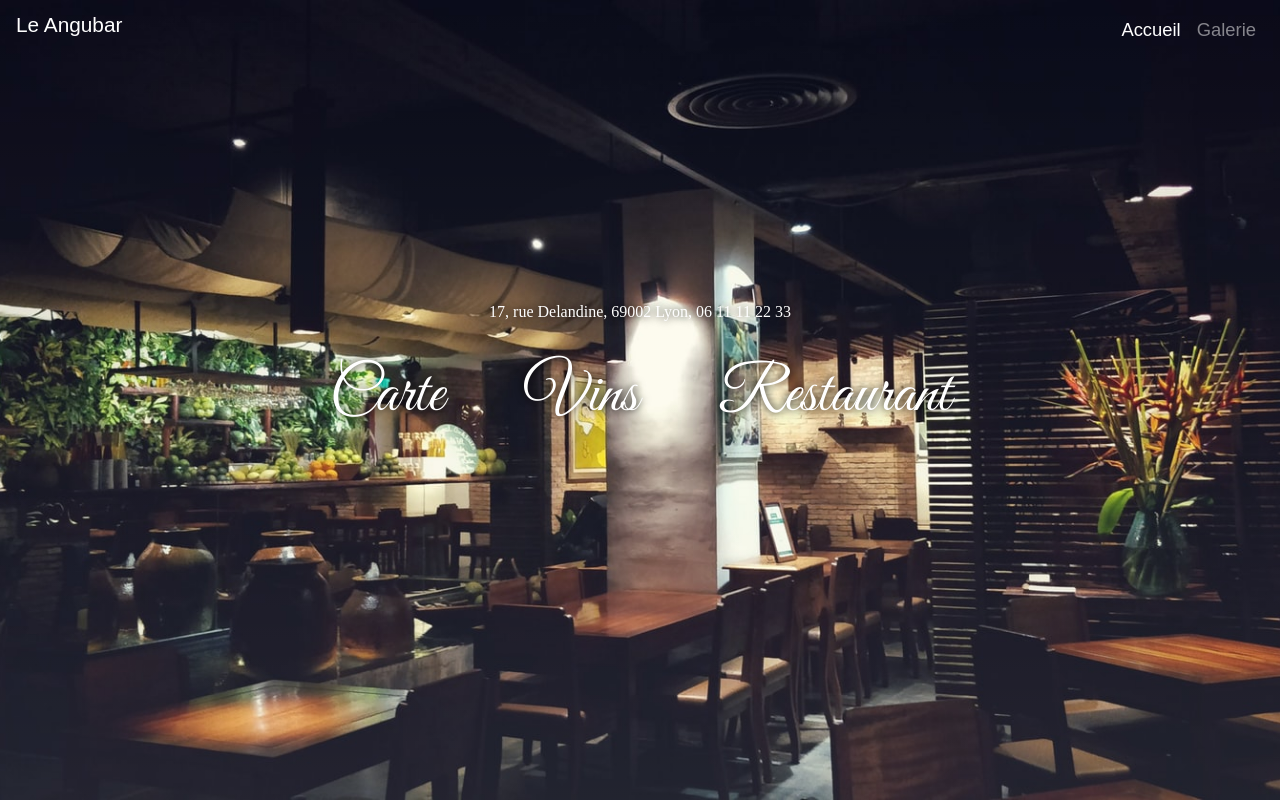
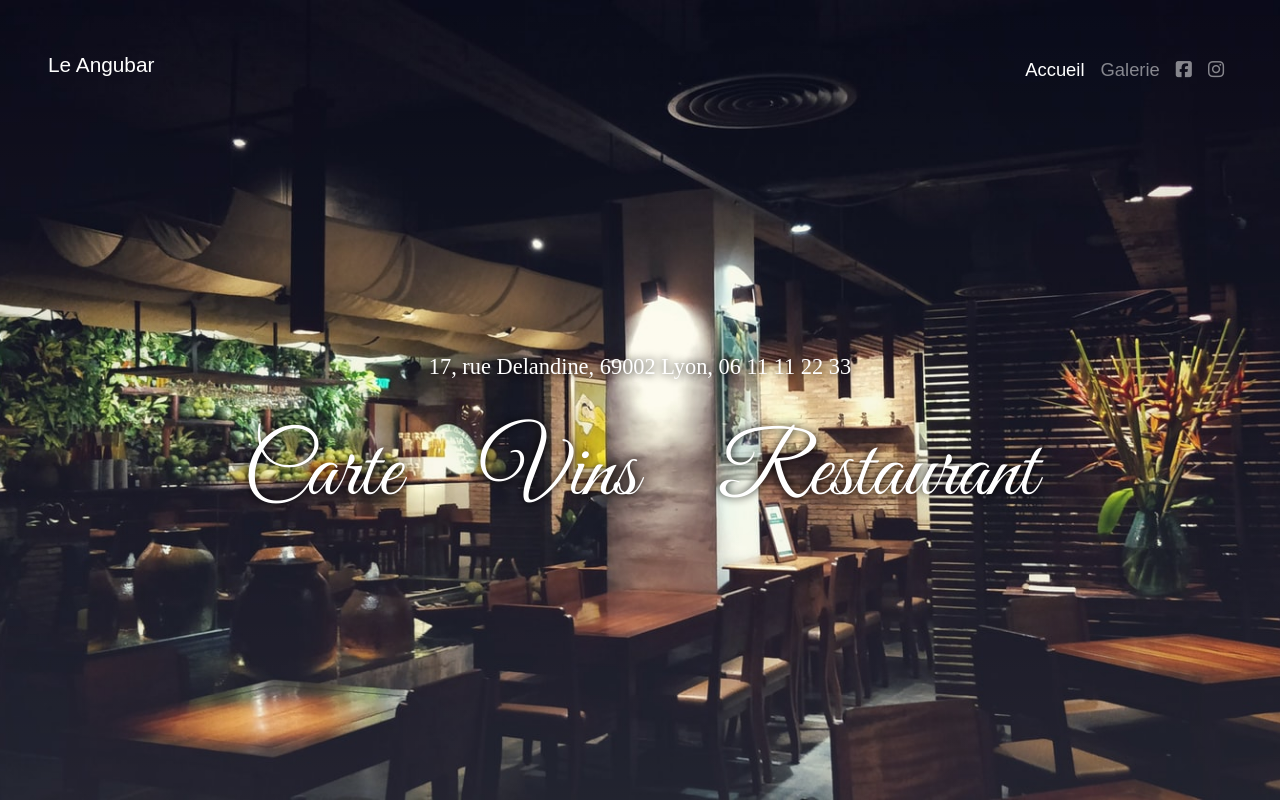
Before and after one commit to Mike-FR/magrandmere, an Angular app: page /home in a window 1280 px wide. Built offline with nearby package versions, Linux system fonts and the light colour scheme; a web font is replaced by a local one.

Commit message:
ajour logo facebook et insta navbar

```diff
--- a/src/app/home/home.component.html
+++ b/src/app/home/home.component.html
@@ -1,4 +1,4 @@
-<nav class="navbar navbar-expand-lg navbar-dark">
+<nav class="navbar navbar-expand-lg navbar-dark p-5">
     <h1 routerLink="/home">Le Angubar</h1>
     <button class="navbar-toggler" type="button" data-toggle="collapse" data-target="#navbarSupportedContent"
         aria-controls="navbarSupportedContent" aria-expanded="false" aria-label="Toggle navigation">
@@ -13,6 +13,12 @@
             <li class="nav-item">
                 <a class="nav-link galerie-btn" routerLink="/gallery">Galerie</a>
             </li>
+            <li class="nav-item">
+                <a class="nav-link galerie-btn"><i class="fab fa-facebook-square"></i></a>
+            </li>
+            <li class="nav-item">
+                    <a class="nav-link galerie-btn"><i class="fab fa-instagram"></i></a>
+                </li>
         </ul>
     </div>
 </nav>
--- a/src/app/home/home.component.scss
+++ b/src/app/home/home.component.scss
@@ -14,7 +14,6 @@ h1 {
 
 .accueil-btn, .galerie-btn {
     font-size: 1.15em;
-
     font-family: 'Muli', sans-serif;
   }
 
@@ -43,12 +42,12 @@ nav {
 }
 
 .banner-text {
-  padding: 300px 0 150px 0;
+  padding: 350px 0 150px 0;
 }
 
 .banner-heading {
   width: 100%;
-  font-size: calc(2rem + 2.5vw);
+  font-size: calc(3.5rem + 2.5vw);
   color: white;
   text-shadow: 0px 0px 8px black;
   font-family: 'Great Vibes', cursive;
@@ -56,7 +55,7 @@ nav {
 }
 
 .adress {
-  font-size: 1rem;
+  font-size: calc(1rem + .5vw);
   font-family: 'Muli', cursive;
 
 }
```
